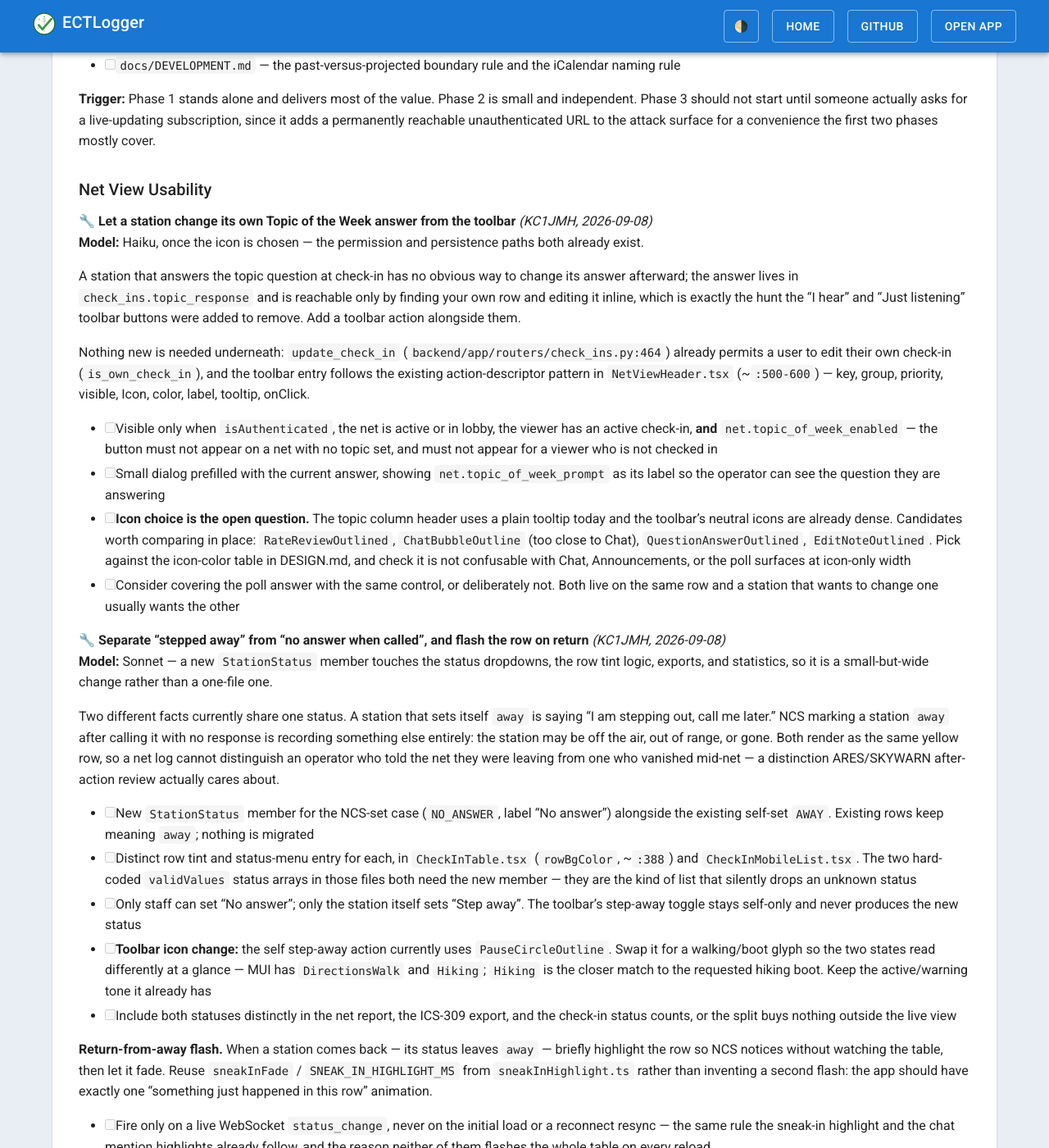
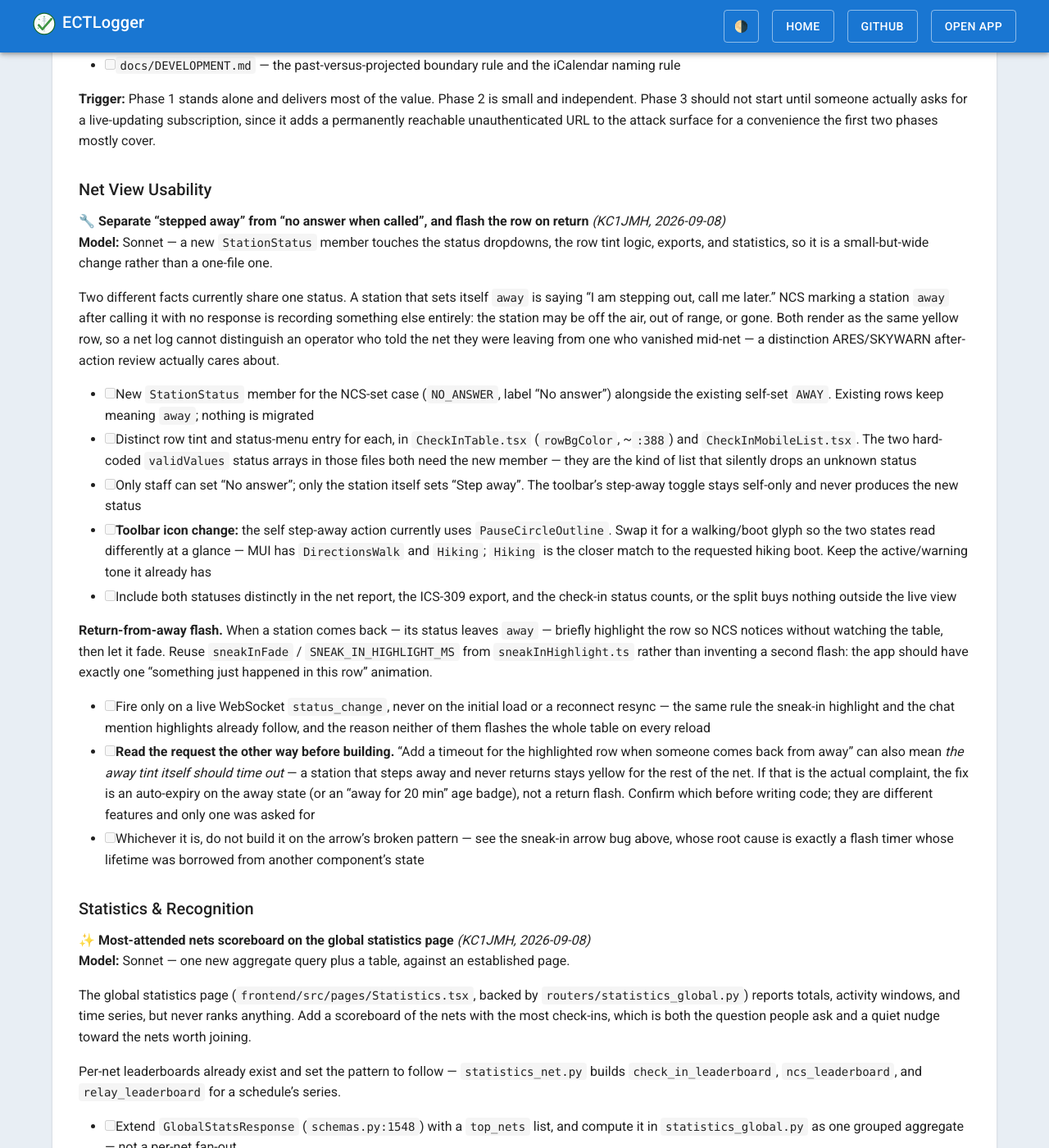
Before and after one commit to bradbrownjr/ectlogger, a Jekyll site: the page built from docs/ROADMAP.md, in a window 1280 px wide and 1400 px high, scrolled down 12257 px. Shown: the whole window at 82% size. Built offline with Jekyll 4.4.1, drawn with Linux system fonts in a browser that asks for light colours; our own code applies the rules of GitHub Pages for plain Markdown files; some of the changed text lies outside the part shown.

Commit message:
docs: prune shipped topic-edit and logo-lightbox roadmap items
Both landed in c5ff4a7 and are already reflected in CHANGELOG.md
("Net View: Edit your topic answer", "Logos: Tap to see full size").

Co-Authored-By: Claude Sonnet 5 <noreply@anthropic.com>
Claude-Session: https://claude.ai/code/session_018UAo5kvnrfbeiLuzfXbk9A

```diff
--- a/docs/ROADMAP.md
+++ b/docs/ROADMAP.md
@@ -377,33 +377,6 @@ Two rules fall out of that and both are load-bearing:
 
 ### Net View Usability
 
-**🔧 Let a station change its own Topic of the Week answer from the toolbar** *(KC1JMH, 2026-09-08)*
-**Model:** Haiku, once the icon is chosen — the permission and persistence paths both already exist.
-
-A station that answers the topic question at check-in has no obvious way to change its answer
-afterward; the answer lives in `check_ins.topic_response` and is reachable only by finding your own
-row and editing it inline, which is exactly the hunt the "I hear" and "Just listening" toolbar
-buttons were added to remove. Add a toolbar action alongside them.
-
-Nothing new is needed underneath: `update_check_in`
-(`backend/app/routers/check_ins.py:464`) already permits a user to edit their own check-in
-(`is_own_check_in`), and the toolbar entry follows the existing action-descriptor pattern in
-`NetViewHeader.tsx` (~`:500-600`) — key, group, priority, visible, Icon, color, label, tooltip,
-onClick.
-
-- [ ] Visible only when `isAuthenticated`, the net is active or in lobby, the viewer has an active
-      check-in, **and** `net.topic_of_week_enabled` — the button must not appear on a net with no
-      topic set, and must not appear for a viewer who is not checked in
-- [ ] Small dialog prefilled with the current answer, showing `net.topic_of_week_prompt` as its
-      label so the operator can see the question they are answering
-- [ ] **Icon choice is the open question.** The topic column header uses a plain tooltip today and
-      the toolbar's neutral icons are already dense. Candidates worth comparing in place:
-      `RateReviewOutlined`, `ChatBubbleOutline` (too close to Chat), `QuestionAnswerOutlined`,
-      `EditNoteOutlined`. Pick against the icon-color table in DESIGN.md, and check it is not
-      confusable with Chat, Announcements, or the poll surfaces at icon-only width
-- [ ] Consider covering the poll answer with the same control, or deliberately not. Both live on
-      the same row and a station that wants to change one usually wants the other
-
 **🔧 Separate "stepped away" from "no answer when called", and flash the row on return** *(KC1JMH, 2026-09-08)*
 **Model:** Sonnet — a new `StationStatus` member touches the status dropdowns, the row tint logic,
 exports, and statistics, so it is a small-but-wide change rather than a one-file one.
@@ -447,26 +420,6 @@ flash: the app should have exactly one "something just happened in this row" ani
 - [ ] Whichever it is, do not build it on the arrow's broken pattern — see the sneak-in arrow bug
       above, whose root cause is exactly a flash timer whose lifetime was borrowed from another
       component's state
-
-**🔧 Make net logos openable at full size** *(KC1JMH, 2026-09-08)*
-**Model:** Haiku — one small shared component, three call sites.
-
-Net and schedule logos render at 28-32 px (`NetCard.tsx:141`, `ScheduleCard.tsx:212`,
-`NetViewHeader.tsx:821`). Club logos routinely carry the club name, a repeater frequency, or a
-callsign as part of the artwork, and none of it is legible at that size. Clicking should open the
-uploaded image at its natural size.
-
-- [ ] One shared click-to-enlarge wrapper used by all three sites, not three separate dialogs.
-      A plain MUI `Dialog` with the image at `max-width: 100%` and a close affordance is enough;
-      no lightbox dependency
-- [ ] Keyboard reachable and dismissible on Escape, with the logo carrying alt text naming the net
-      or schedule — it is currently a decorative `Avatar` with no label
-- [ ] Do not swallow the card click. On `NetCard`/`ScheduleCard` the logo sits inside a card whose
-      body already navigates; the enlarge click has to stop propagation or clicking the logo will
-      both open the image and leave the page
-- [ ] Serve the original upload, not the resized avatar, or the enlarged view is just a blurry
-      28 px image — confirm what `NetLogoSection.tsx`'s upload path actually stores before
-      promising full resolution
 
 ### Statistics & Recognition
 
```
